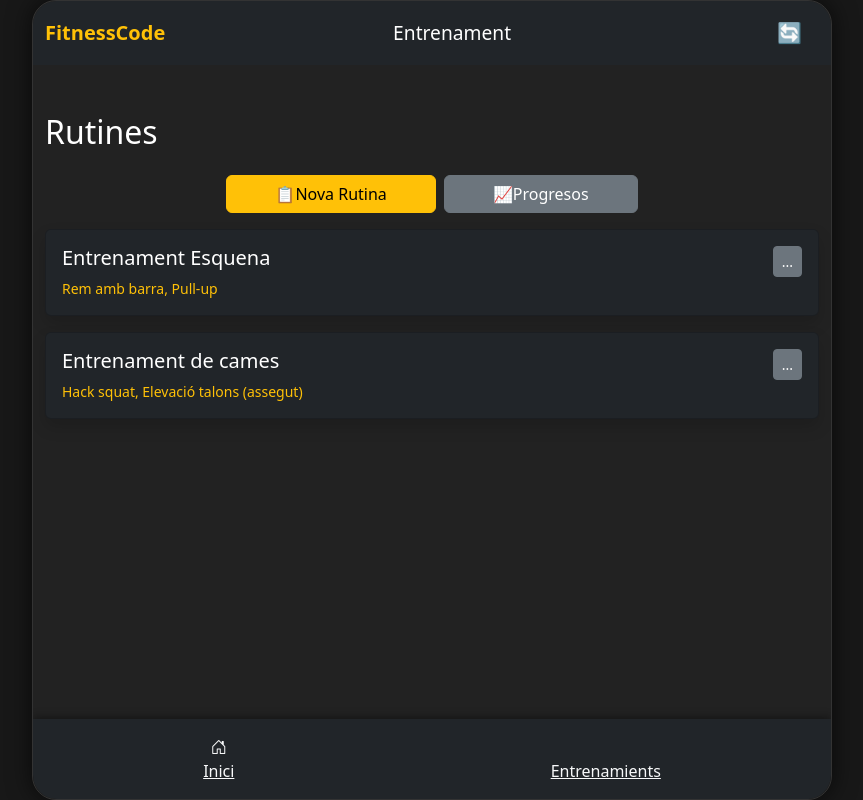
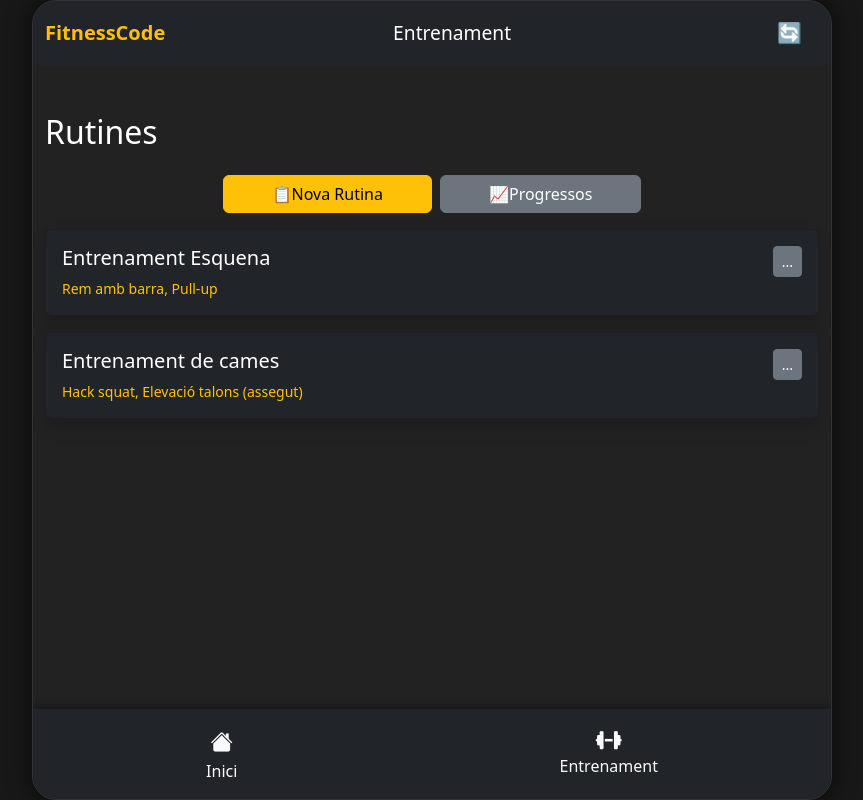
Before and after one commit to IkerVericat/FitnessCode, a Flask app: page / in a window 1280 px wide. Shown: the whole page, without its empty margins (208-1071 px from the left). Run offline with Flask 3, Linux system fonts and the light colour scheme.

Commit message:
Canvis en el navbar inferior

```diff
--- a/src/app.py
+++ b/src/app.py
@@ -99,9 +99,9 @@ def afegir_progres():
     usuari.guardar_progressos_csv('data/progresos_usuari.csv')
     return redirect(url_for('index'))
 
-@app.route('/progresos')
-def veure_progresos():
-    return render_template('progresos.html', progressos=usuari.progressos, usuari=usuari)
+@app.route('/progressos')
+def veure_progressos():
+    return render_template('progressos.html', progressos=usuari.progressos, usuari=usuari)
 
 
 
--- a/src/templates/index.html
+++ b/src/templates/index.html
@@ -7,6 +7,8 @@
     <link rel="stylesheet" href="{{ url_for('static', filename='css/index.css') }}">
     <link href="https://cdn.jsdelivr.net/npm/bootstrap@5.3.6/dist/css/bootstrap.min.css" rel="stylesheet">
     <link rel="stylesheet" href="https://cdn.jsdelivr.net/npm/bootstrap-icons@1.11.3/font/bootstrap-icons.min.css">
+    <link rel="stylesheet" href="https://cdnjs.cloudflare.com/ajax/libs/font-awesome/6.5.0/css/all.min.css">
+
     <style>
         html, body {
             height: 100%;
@@ -49,8 +51,8 @@
                 <a href="{{ url_for('crear_rutina') }}">
                     <button class="btn btn-warning btn-md px-5" id="novaRutina">📋Nova Rutina</button>
                 </a>
-                <a href="{{ url_for('veure_progresos') }}">
-                    <button class="btn btn-secondary btn-md px-5" id="Explorar">📈Progresos</button>
+                <a href="{{ url_for('veure_progressos') }}">
+                    <button class="btn btn-secondary btn-md px-5" id="Explorar">📈Progressos</button>
                 </a>
             </div>
             <div class="row mt-3">
@@ -95,11 +97,11 @@
         <nav class="navbar navbar-dark bg-dark navbar-expand navbar-bottom"
              style="position:absolute; bottom:0; left:0; width:100%; border-radius:0 0 24px 24px;">
             <div class="container-fluid d-flex justify-content-around">
-                <a href="{{ url_for('index') }}" class="text-light text-center flex-fill py-2">
-                    <i class="bi bi-house-door"></i><br>Inici
+                <a href="{{ url_for('veure_progressos') }}" class="text-light text-center flex-fill py-2 text-decoration-none">
+                    <i class="bi bi-house-fill" style="font-size: 1.4em;"></i><br>Inici
                 </a>
-                <a href="{{ url_for('index') }}" class="text-light text-center flex-fill py-2">
-                    <i class="bi bi-barbell"></i><br>Entrenamients
+                <a href="{{ url_for('index') }}" class="text-light text-center flex-fill py-2 text-decoration-none">
+                    <i class="fas fa-dumbbell" style="font-size: 1.3em;"></i><br>Entrenament
                 </a>
             </div>
         </nav>
```
Also changed, not shown: src/templates/crear_rutina.html (+5 -4 lines), src/templates/progressos.html (renamed from src/templates/progresos.html, +7 -6 lines), src/templates/rutina.html (+6 -4 lines).
